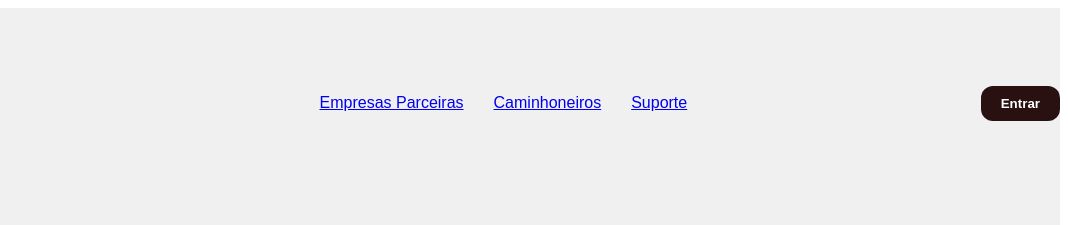
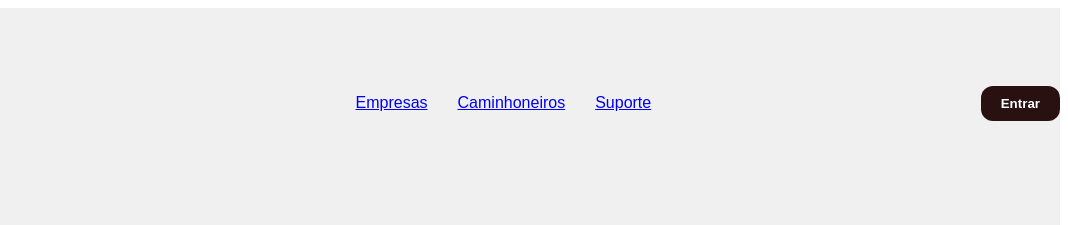
Before and after one commit to Cargueiro-QRM/cargueiro.log.br, a plain HTML site: page index.html in a window 1280 px wide. Shown: the top 225 px of the page, 212-1280 px from the left. Drawn offline with Linux system fonts and the light colour scheme.

Commit message:
Update index.html

```diff
--- a/index.html
+++ b/index.html
@@ -14,7 +14,7 @@
         <img src="https://github.com/Cargueiro-QRM/cargueiro-qrm-design/blob/main/slogan%201.png" alt="Logo" class="logo">
         <nav>
           <ul>
-            <li><a href="#">Empresas Parceiras</a></li>
+            <li><a href="#">Empresas</a></li>
             <li><a href="#">Caminhoneiros</a></li>
             <li><a href="#">Suporte</a></li>
           </ul>
```
